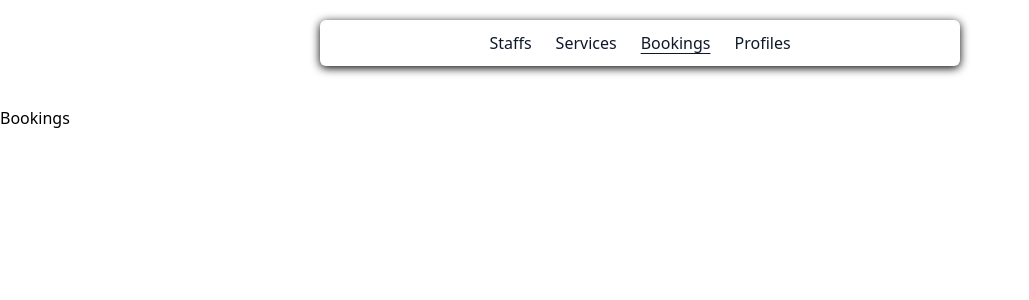
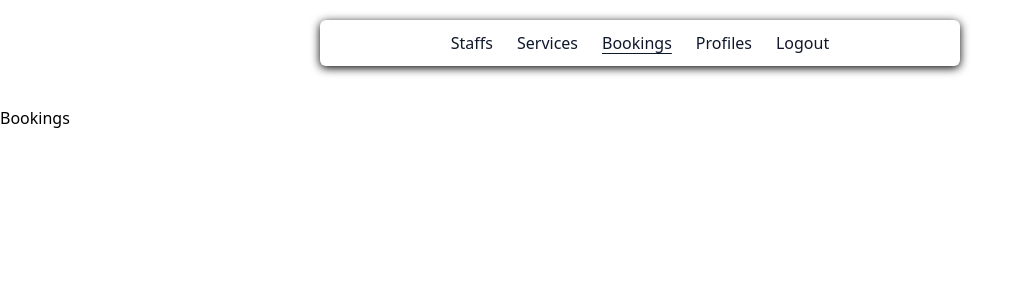
Before and after one commit to tthai21/shop-owner, a Next.js app: page /bookings in a window 1280 px wide. Shown: the top 300 px of the page, without its empty margins (0-1029 px from the left). Built offline with nearby package versions, Linux system fonts and the light colour scheme; what @radix-ui/themes would draw is missing.

Commit message:
date picker bg

```diff
--- a/components/Menubar.tsx
+++ b/components/Menubar.tsx
@@ -50,6 +50,16 @@ const MenubarDemo = () => {
           Profiles
         </Menubar.Trigger>
       </Menubar.Menu>
+      <Menubar.Menu>
+        <Menubar.Trigger
+          onClick={() => router.push("/")}
+          className={`py-2 px-3 outline-none select-none font-medium leading-none rounded text-slate-900 text-[13px] lg:text-base flex items-center justify-between gap-[2px] data-[highlighted]:bg-violet4 data-[state=open]:bg-violet4 hover:underline hover:underline-offset-4 ${
+            slug == "/profiles" && "underline underline-offset-4"
+          } `}
+        >
+          Logout
+        </Menubar.Trigger>
+      </Menubar.Menu>
     </Menubar.Root>
   );
 };
--- a/components/SkillLevelRadio.tsx
+++ b/components/SkillLevelRadio.tsx
@@ -32,7 +32,7 @@ const SkillLevelRadio: React.FC<SkillLevelRadioProps> = ({
               key={level}
               className={`flex cursor-pointer  items-center justify-center border-2 rounded-md h-7 w-10 ${
                 formData.skillLevel == level
-                  ? "border-blue-700 text-blue-700 font-bold"
+                  ? "border-blue-700 bg-blue-700 font-bold text-white"
                   : "bg-slate-500 text-white border-2 border-slate-500"
               }`}
             >
--- a/components/WorkingDayRadio.tsx
+++ b/components/WorkingDayRadio.tsx
@@ -40,7 +40,7 @@ const WorkingDayRadio: React.FC<WorkingDayRadioProps> = ({
               key={day.value}
               className={`cursor-pointer border-2 flex items-center justify-center rounded-md h-7 w-10 ${
                 formData.workingDays.includes(day.value)
-                  ? "bg-white text-blue-700 border-2 border-blue-700 font-bold"
+                  ? "text-white bg-blue-700 border-2 border-blue-700 font-bold"
                   : "text-white bg-slate-500 border-2 border-slate-500 "
               }`}
             >
```
